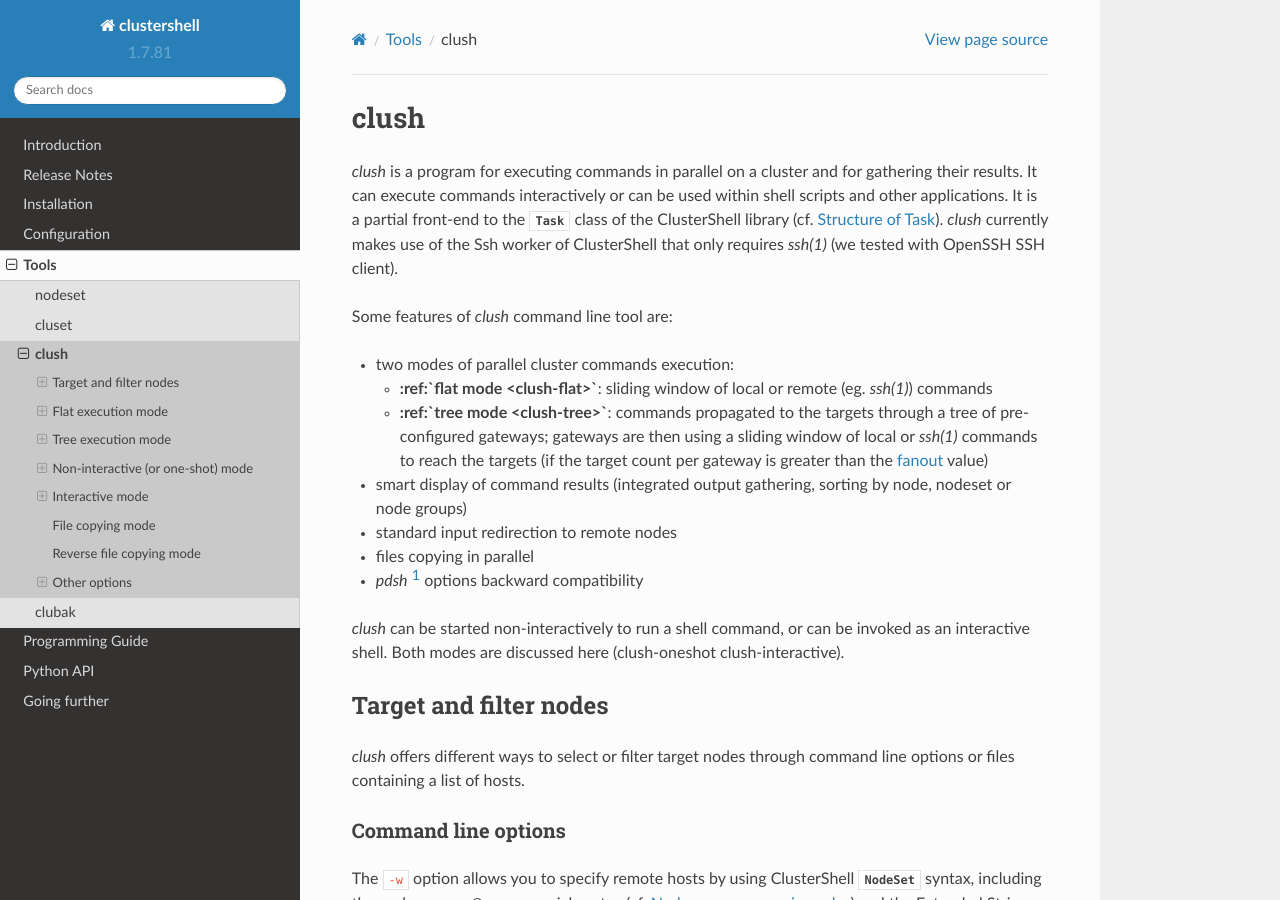
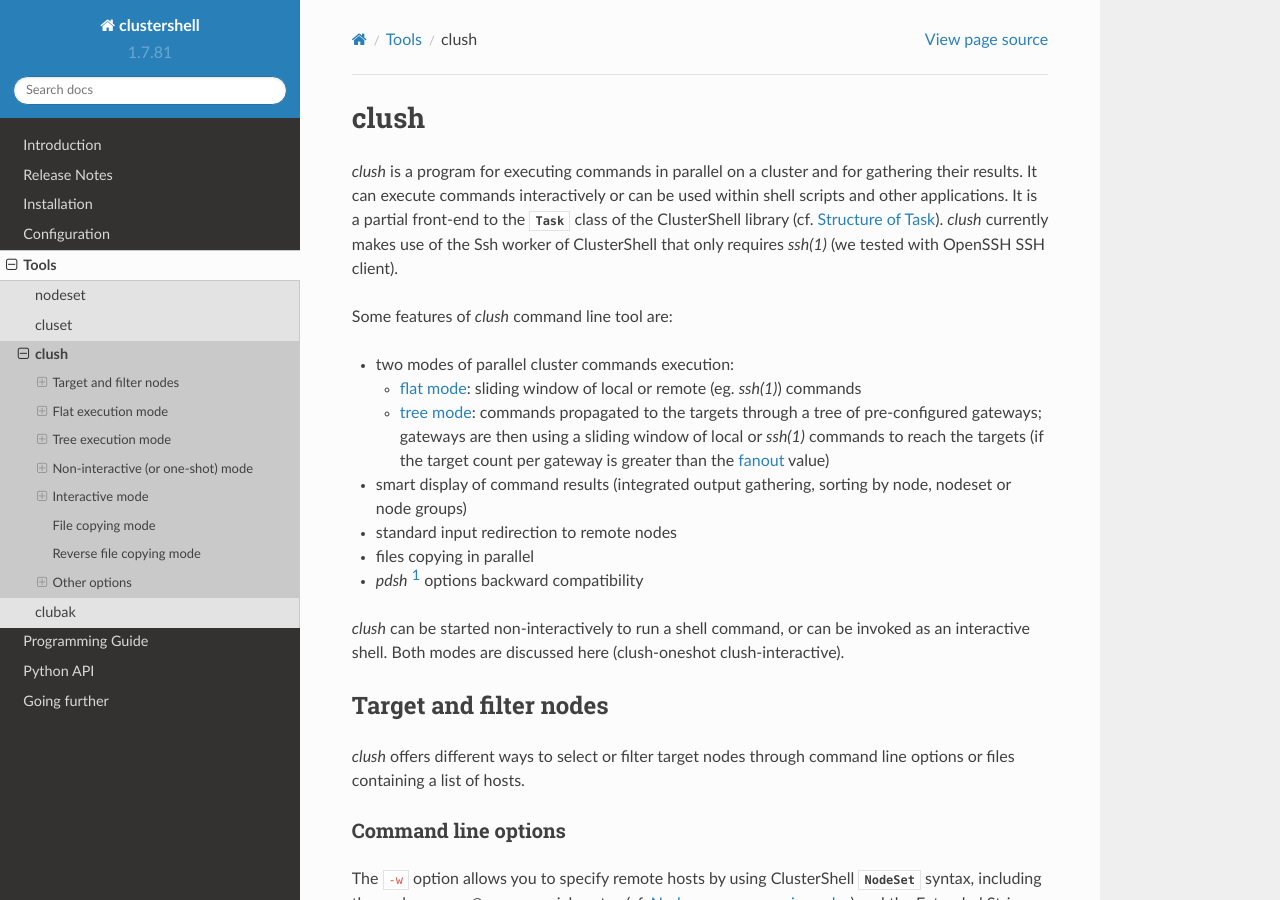
Before and after one commit to cea-hpc/clustershell, a Sphinx documentation site: the page built from doc/sphinx/tools/clush.rst, in a window 1280 px wide and 900 px high. Built offline with Sphinx 7.4.7 and the Read the Docs theme 2.0.0, drawn with Linux system fonts in a browser that asks for light colours; some of the changed text lies outside the part shown.

Commit message:
doc: fix a few broken links in clush.rst
Links in bold don't seem to be supported by sphinx.

Change-Id: I535227f6e3bff6d81a380f7c6f7a24fa54de20e2

```diff
--- a/doc/sphinx/tools/clush.rst
+++ b/doc/sphinx/tools/clush.rst
@@ -16,9 +16,9 @@ Some features of *clush* command line tool are:
 
 * two modes of parallel cluster commands execution:
 
-  + **:ref:`flat mode <clush-flat>`**: sliding window of local or remote (eg.
+  + :ref:`flat mode <clush-flat>`: sliding window of local or remote (eg.
     *ssh(1)*) commands
-  + **:ref:`tree mode <clush-tree>`**: commands propagated to the targets
+  + :ref:`tree mode <clush-tree>`: commands propagated to the targets
     through a tree of pre-configured gateways; gateways are then using a
     sliding window of local or *ssh(1)* commands to reach the targets (if the
     target count per gateway is greater than the
@@ -128,7 +128,7 @@ Flat execution mode
 ^^^^^^^^^^^^^^^^^^^
 
 The default execution mode is to launch commands (local or remote) in parallel,
-up to a certain limit fixed by the **:ref:`fanout <clush-fanout>`** value,
+up to a certain limit fixed by the :ref:`fanout <clush-fanout>` value,
 which is the number of child processes allowed to run at a time. This "sliding
 window" of active commands is a common technique used on large clusters to
 conserve resources on the initiating host, while allowing some commands to
```
